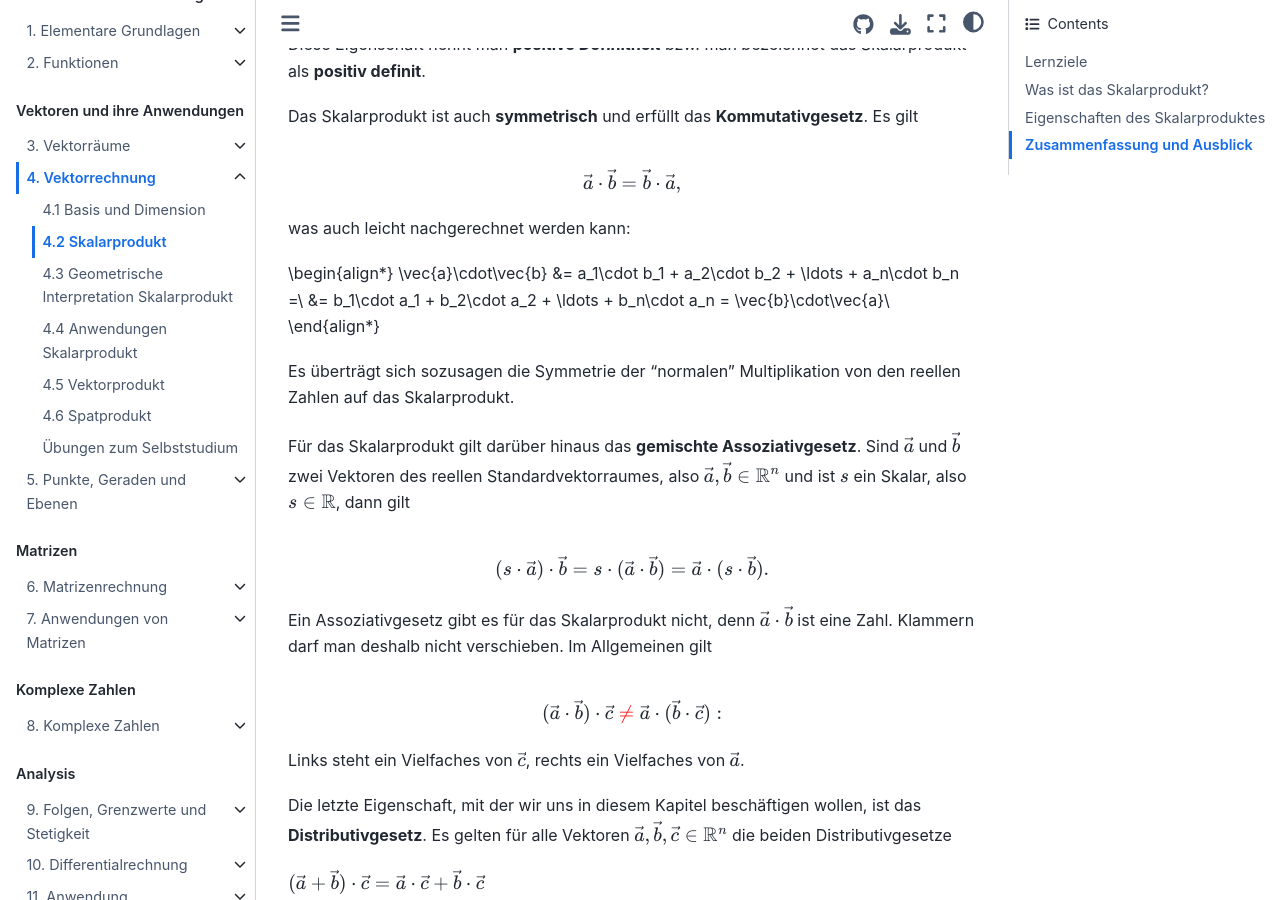
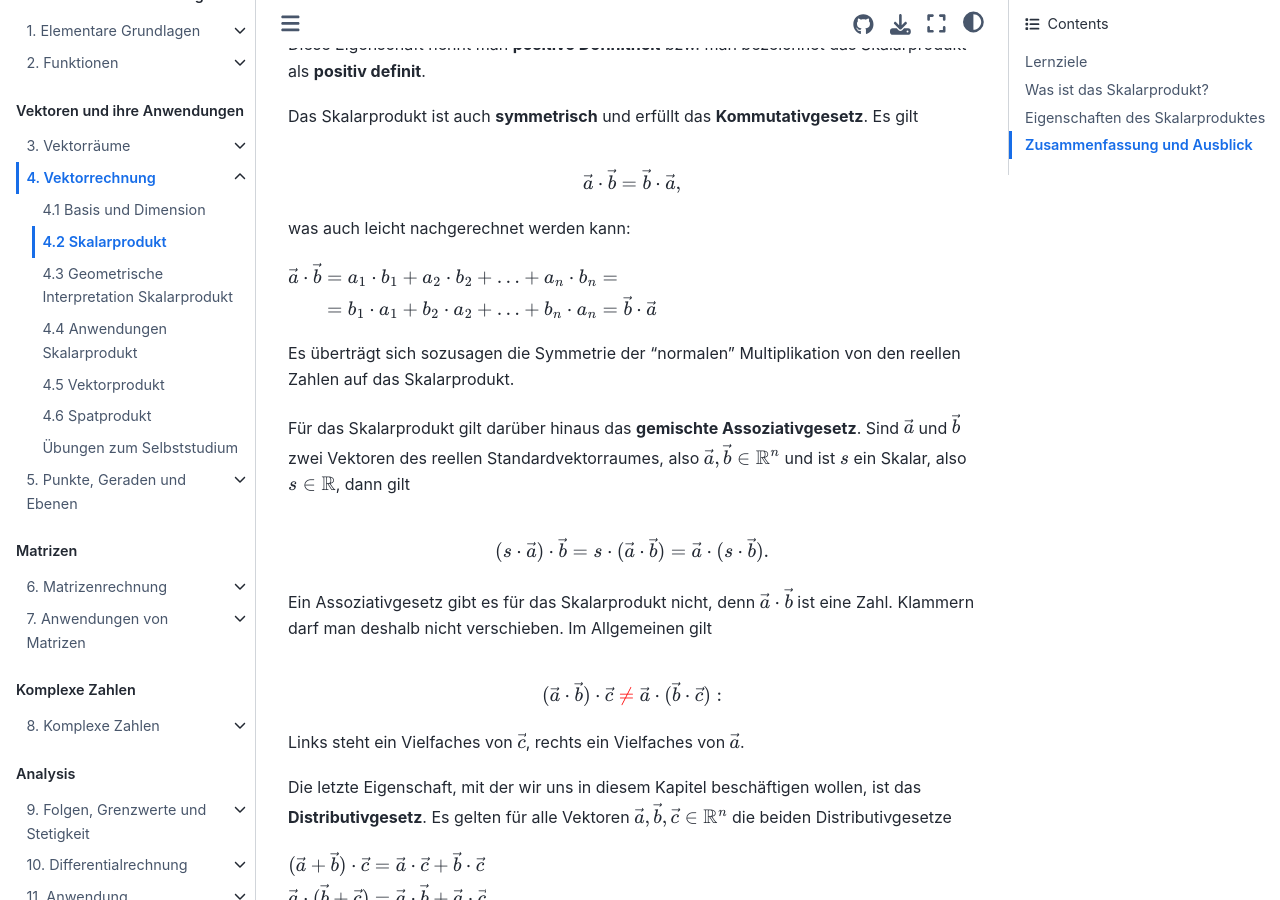
Before and after one commit to s-linden/mathematik-1-grundlagen, a Jupyter Book: the page built from chapter04/chapter04_sec02.md, in a window 1280 px wide and 900 px high, scrolled down 4253 px. Built offline with Jupyter Book 1.0.4 settings and Sphinx 7.4.7 and the Sphinx Book theme 1.1.4, drawn with Linux system fonts in a browser that asks for light colours; a script that is not in the unit is left out; comment, search, counter and statistics services are not loaded.

Commit message:
4.2: align-Umgebung zur Symmetrie in $…$ gesetzt, damit sie angezeigt wird
Co-Authored-By: Claude Opus 5.5 <noreply@anthropic.com>
Claude-Session: https://claude.ai/code/session_01Cq9V6aX5UL6CaPTUjCRqNM

```diff
--- a/chapter04/chapter04_sec02.md
+++ b/chapter04/chapter04_sec02.md
@@ -167,10 +167,10 @@ $$\vec{a} \cdot \vec{b} = \vec{b} \cdot \vec{a},$$
 
 was auch leicht nachgerechnet werden kann:
 
-\begin{align*} \vec{a}\cdot\vec{b} &= a_1\cdot b_1 + a_2\cdot b_2 + \ldots +
+$\begin{align*} \vec{a}\cdot\vec{b} &= a_1\cdot b_1 + a_2\cdot b_2 + \ldots +
 a_n\cdot b_n =\\
 &= b_1\cdot a_1 + b_2\cdot a_2 + \ldots + b_n\cdot a_n = \vec{b}\cdot\vec{a}\\
-\end{align*}
+\end{align*}$
 
 Es überträgt sich sozusagen die Symmetrie der "normalen" Multiplikation von
 den reellen Zahlen auf das Skalarprodukt.
```
